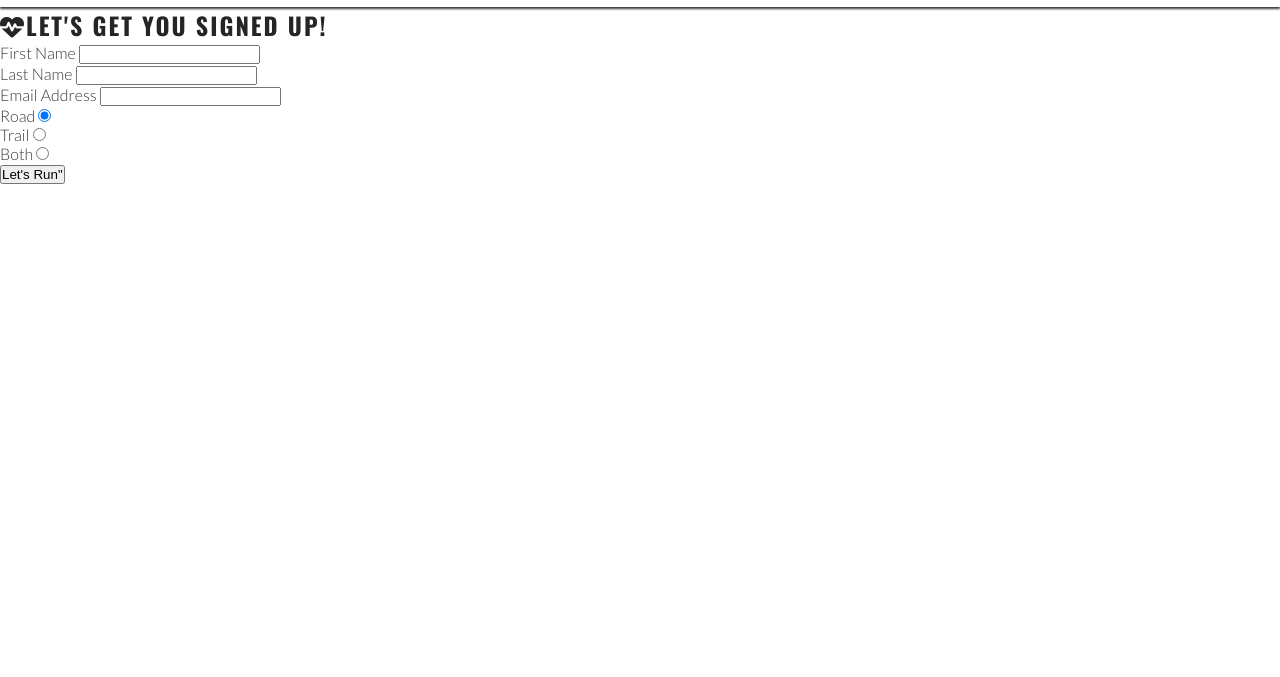
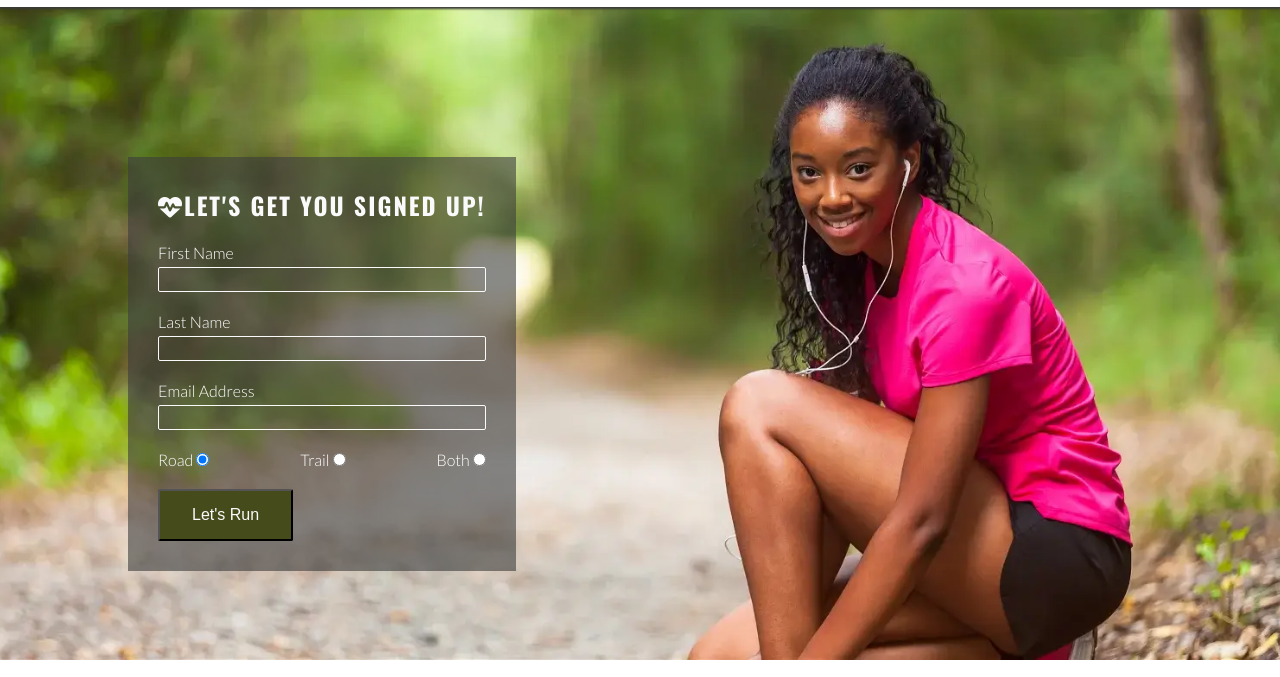
Before and after one commit to tamuleviciute/love-running, a plain HTML site: page signup.html in a window 1280 px wide. Shown: the part 72-749 px from the top of the page. Drawn offline with nearby package versions, Linux system fonts and the light colour scheme.

Commit message:
Add style to Signup page

```diff
--- a/assets/css/style.css
+++ b/assets/css/style.css
@@ -1,5 +1,5 @@
 /* Google fonts import */
-@import url('https://fonts.googleapis.com/css2?family=Lato:wght@300&family=Oswald:wght@200..700&display=swap');
+@import url("https://fonts.googleapis.com/css2?family=Lato:wght@300&family=Oswald:wght@200..700&display=swap");
 
 /* Asterisk wildcard selector to override default styles added by the browser */
 * {
@@ -54,7 +54,7 @@ header a {
     list-style-type: none;
 }
 
-#menu>li {
+#menu > li {
     margin-bottom: 1em;
 }
 
@@ -92,6 +92,8 @@ main {
     /* Make main element take up any surplus space to push footer down */
     flex: 1 0 auto;
     margin-top: 47px;
+    display: flex;
+    flex-direction: column;
 }
 
 /* Hero section */
@@ -114,8 +116,8 @@ main {
     padding-left: 10px;
 }
 
-#cover-text>h2,
-#cover-text>h3 {
+#cover-text > h2,
+#cover-text > h3 {
     color: #ffffff;
 }
 
@@ -131,8 +133,8 @@ main {
     font-size: 280%;
 }
 
-#benefits-physical>div,
-#benefits-mental>div {
+#benefits-physical > div,
+#benefits-mental > div {
     line-height: 20px;
     margin-bottom: 20px;
 }
@@ -147,7 +149,7 @@ main {
 }
 
 #circle-cover-bg {
-    background: url(../images/reasons-image.webp) no-repeat top center / cover;
+    background: url("../images/reasons-image.webp") no-repeat top center / cover;
     height: 90vw;
     width: 90vw;
     margin-bottom: 20px;
@@ -165,13 +167,13 @@ main {
 }
 /* Meetup times section */
 #times {
-    background: url(../images/dublin-city.webp) no-repeat center / cover;
+    background: url("../images/dublin-city.webp") no-repeat center / cover;
     display: flex;
     flex-wrap: wrap;
 }
 #times div {
     color: #fafafa;
-    background-color: rgb(0, 0, 0, .6);
+    background-color: rgba(0, 0, 0, .6);
     padding: 15px;
     text-align: center;
     /* This will not wrap on screens of less than 400px wide.
@@ -195,6 +197,49 @@ main {
     line-height: 0;
 }
 
+/* Signup page */
+#signup {
+    background-image: url("../images/signup-image.webp");
+    background-size: cover;
+    background-position: 75%;
+    flex-grow: 1;
+    padding: 20px 10% 0 10%;
+}
+#signup-form>h2 {
+    color: #fafafa;
+    margin-bottom: 20px;
+}
+
+#signup-form {
+    color: #ffffff;
+    background-color: rgba(60, 60, 60, 0.6);
+    padding: 30px;
+}
+
+.text-input {
+    background: transparent;
+    color: #fafafa;
+    border: 1px solid #fafafa;
+    border-radius: 2px;
+    width: 100%;
+    height: 25px;
+    margin: 5px 0 20px 0;
+    padding: 0 5px;
+}
+.radio-buttons {
+    display: flex;
+    justify-content: space-between;
+    width: 100%;
+}
+.join-button {
+    border-radius: 2px;
+    background-color: #454b1b;
+    color: #fafafa;
+    font-size: 100%;
+    margin-top: 20px;
+    padding: 15px 32px;
+}
+
 /* Footer */
 #social-networks {
     text-align: center;
@@ -210,7 +255,7 @@ main {
     color: #3a3a3a;
 }
 
-/* Media query: large or landscape phones (576 px and up) */
+/* Media query: large or landscape phones (576px and up) */
 @media screen and (min-width: 576px) {
     #photos {
         column-count: 2;
@@ -219,7 +264,7 @@ main {
 }
 
 
-/* Media query: tablets and larger (768 px and up) */
+/* Media query: tablets and larger (768px and up) */
 @media screen and (min-width: 768px) {
 
     /* Header */
@@ -235,7 +280,7 @@ main {
         display: flex;
     }
 
-    #menu>li {
+    #menu > li {
         padding-left: 1rem;
     }
 
@@ -276,14 +321,31 @@ main {
     text-align: end;
     align-self: flex-end;
 }
-/* Gallery */
+/* Gallery page */
 #photos {
     column-count: 3;
 }
-
+/* Signup page */
+#signup {
+    background-position: center;
+    position: relative;
+}
+#signup-form {
+    position: absolute;
+    left: 10%;
+    top: 150px;
+    max-width: 400px;
+}
+.text-input:hover {
+    border-color: #f16c6b;
+}
+.join-button:hover {
+    background-color: #fafafa;
+    color: #454b1b;
+}
 }
 
-/* Media query: laptops and larger (992 px and up) */
+/* Media query: laptops and larger (992px and up) */
 @media screen and (min-width: 992px) {
     #menu a:hover {
         border-bottom: 1px solid #3a3a3a;
@@ -294,7 +356,7 @@ main {
 }
 }
 
-/* Media query: screens and larger (1200 px and up) */
+/* Media query: screens and larger (1200px and up) */
 @media screen and (min-width: 1200px) {
     /* Reasons section */
     #benefits {
--- a/signup.html
+++ b/signup.html
@@ -44,8 +44,8 @@
     <!-- Main content -->
     <main>
         <section id="signup">
+        <form id="signup-form" method="post" action="https://formdump.codeinstitute.net">
             <h2><i class="fa-solid fa-heart-pulse"></i>Let's get you signed up!</h2>
-        <form id="signup-form" method="post" action="https://formdump.codeinstitute.net">
             <label for="first-name">First Name</label>
             <input type="text" id="first-name" name="first_name" class="text-input" required>
             <br>
@@ -61,15 +61,15 @@
                         <input type="radio" id="road" name="running_preference" value="road" required checked>
                 </div>
                 <div>
-                        <label for="road">Trail</label>
+                        <label for="trail">Trail</label>
                         <input type="radio" id="trail" name="running_preference" value="trail">
                 </div>
                 <div>
-                        <label for="road">Both</label>
+                        <label for="both">Both</label>
                         <input type="radio" id="both" name="running_preference" value="both">
                 </div>
             </div>
-            <button type="submit" class="join-button">Let's Run"</button>
+            <button type="submit" class="join-button">Let's Run</button>
         </form>
 
 
```
Also changed, not shown: assets/images/signup-image.webp (added).
